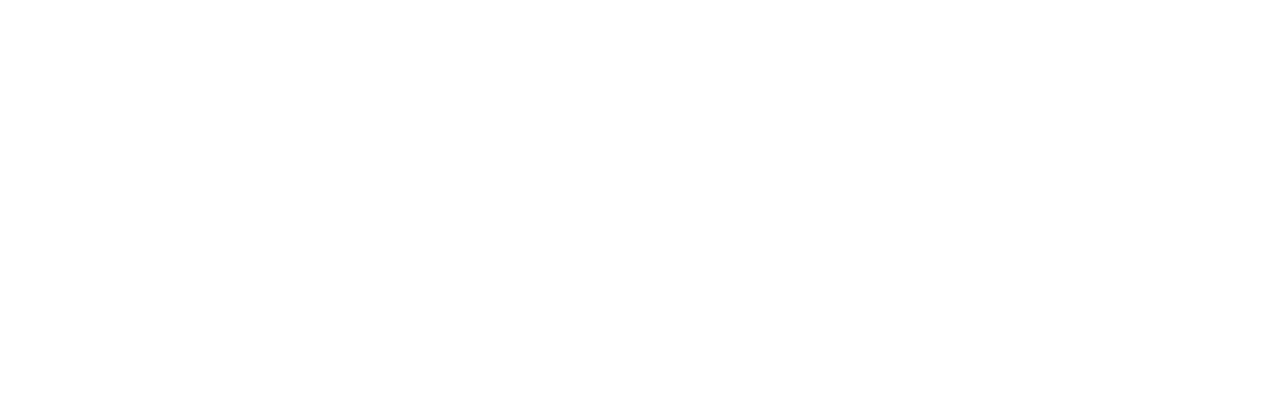
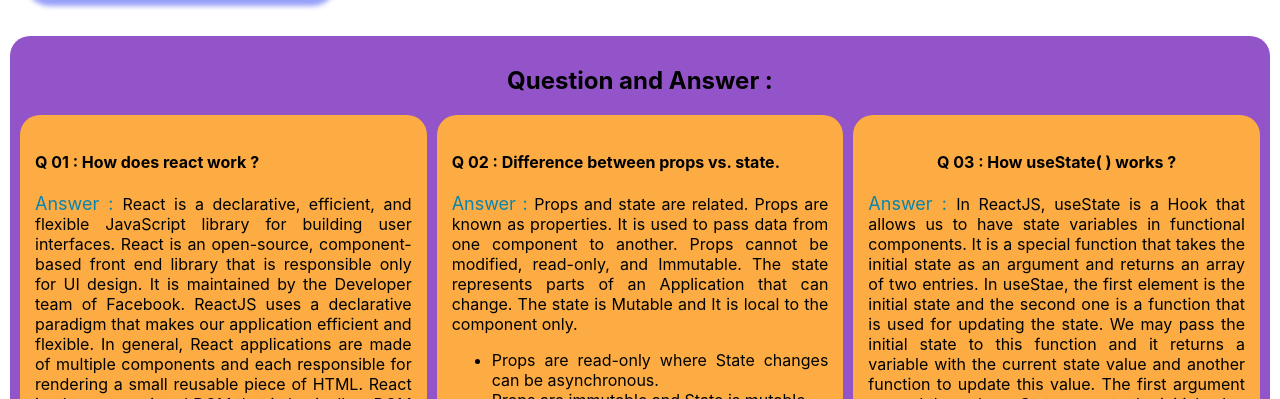
Before and after one commit to Shubratokumar/React-smart-watch-shop, a React (Create React App) app: page / in a window 1280 px wide. Shown: the part 2401-2800 px from the top of the page. Before the commit the page ends 2417 px from the top, so only its background shows below. Built offline with nearby package versions, Linux system fonts and the light colour scheme.

Commit message:
question and answer section added

```diff
--- a/src/App.js
+++ b/src/App.js
@@ -1,4 +1,5 @@
 import Navbar from "./component/Navbar/Navbar";
+import Questionandanswer from "./component/Questionandanswer/Questionandanswer";
 import Shop from "./component/Shop/Shop";
 
 function App() {
@@ -6,6 +7,7 @@
     <div className="App">
       <Navbar></Navbar>
       <Shop></Shop>
+      <Questionandanswer></Questionandanswer>
     </div>
   );
 }
--- a/src/component/Questionandanswer/Questionandanswer.css
+++ b/src/component/Questionandanswer/Questionandanswer.css
@@ -0,0 +1,24 @@
+.q-and-a-container{
+    background-color: #9254C8;
+    margin: 20px 10px;
+    text-align: center;
+    border-radius: 20px;
+    padding: 10px;
+}
+.description-container{
+    display: grid;
+    grid-template-columns: repeat(3, 1fr);
+    gap: 10px;
+}
+.answer{
+    font-size: 18px;
+    color: rgb(10, 132, 173);
+}
+.question-1,.question-2,.question-3 p{
+    text-align: justify;
+}
+.question-1,.question-2,.question-3{
+    padding: 15px;
+    background-color: rgb(252, 172, 67);
+    border-radius: 20px;
+}
--- a/src/component/Questionandanswer/Questionandanswer.js
+++ b/src/component/Questionandanswer/Questionandanswer.js
@@ -0,0 +1,35 @@
+import React from 'react';
+import './Questionandanswer.css'
+
+const Questionandanswer = () => {
+    return (
+        <div className='q-and-a-container'>
+            <h2>Question and Answer :</h2>
+            <div className='description-container'>
+                <div className='question-1'>
+                    <h4>Q 01 : How does react work ?</h4>
+                    <p><span className='answer'>Answer : </span>React is a declarative, efficient, and flexible JavaScript library for building user interfaces. React is an  open-source, component-based front end library that is responsible only for UI design. It is maintained by the Developer team of Facebook. ReactJS uses a declarative paradigm that makes our application efficient and flexible. In general, React applications are made of multiple components and each responsible for rendering a small reusable piece of HTML. React implements a virtual DOM that is basically a DOM tree representation in JS. React elements are plain objects, unlike browser DOM elements, and are cheap to create.
+                    </p>
+                </div>
+                <div className='question-2'>
+                    <h4>Q 02 : Difference between props vs. state.</h4>
+                    <p><span className='answer'>Answer : </span> Props and state are related. Props are known as properties. It is used to pass data from one component to another. Props cannot be modified, read-only, and Immutable. The state represents parts of an Application that can change. The state is Mutable and It is local to the component only.
+                        <ul>
+                            <li>Props are read-only where State changes can be asynchronous.</li>
+                            <li>Props are immutable and State is mutable.</li>
+                            <li>Props can be accessed by the child component while State cannot be accessed by child components.</li>
+                        </ul>
+                    </p>
+                </div>
+                <div className='question-3'>
+                    <h4>Q 03 : How useState( ) works ?</h4>
+                    <p><span className='answer'>Answer : </span>In ReactJS, useState is a Hook that allows us to have state variables in functional components. It is a special function that takes the initial state as an argument and returns an array of two entries. In useStae, the first element is the initial state and the second one is a function that is used for updating the state. We may  pass the initial state to this function and it returns a variable with the current state value and another function to update this value. The first argument passed through useState maps to the initial value of the declared state when the component is first rendered (mounted), and that argument can be any valid JavaScript value. Every call to the useState hook returns an array containing two values. The first value is the current (up-to-date) value of the declared piece of state. The second value is the state update function for the declared piece of state.
+                    </p>
+                </div>
+
+            </div>
+        </div>
+    );
+};
+
+export default Questionandanswer;
--- a/src/component/Watch/Watch.css
+++ b/src/component/Watch/Watch.css
@@ -3,6 +3,7 @@
     border-radius: 25px;
     position: relative;
     height: 550px;
+    box-shadow: 5px 10px 5px #3144f181;
 }
 .image-container{
     width: 300px;
```
Also changed, not shown: 1 other file (tests, documents, lock files or other folders).
